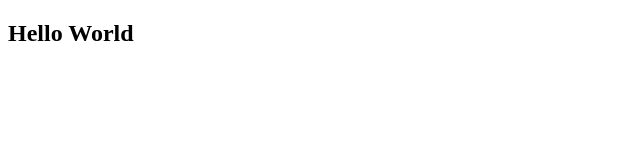
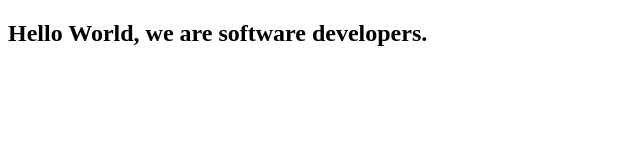
Before and after one commit to houdamzari/Microverse-Project, a plain HTML site: page index.html in a window 1280 px wide. Shown: the whole page, without its empty margins (0-640 px from the left). Drawn offline with Linux system fonts and the light colour scheme.

Commit message:
edited index

```diff
--- a/index.html
+++ b/index.html
@@ -21,7 +21,7 @@
     - The freeCodeCamp Team
 
     -->
-    <h2>Hello World</h2>
+    <h2>Hello World, we are software developers.</h2>
 
     <script src="js/index.js"></script>
   </body>
```
